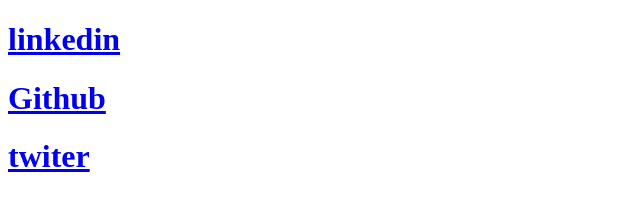
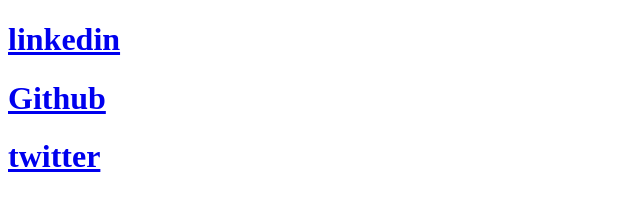
Before and after one commit to serendipitist/serendipitist-site, a Gatsby site: page /contact in a window 1280 px wide. Shown: the full height of the page, 0-640 px from the left. Built offline with nearby package versions, Linux system fonts and the light colour scheme; Gatsby itself is replaced by a stand-in of ours.

Commit message:
correct typos

```diff
--- a/src/pages/contact.js
+++ b/src/pages/contact.js
@@ -5,7 +5,7 @@
   <div>
     <h1><a target="_blank" href="https://www.linkedin.com/in/shireeshaps/">linkedin</a></h1>
     <h1><a target="_blank" href="https://github.com/serendipitist">Github</a></h1>
-    <h1><a target="_blank" href="https://twitter.com/shir_ee_sha">twiter</a></h1>
+    <h1><a target="_blank" href="https://twitter.com/shir_ee_sha">twitter</a></h1>
   </div>
 )
 
--- a/src/pages/index.js
+++ b/src/pages/index.js
@@ -11,7 +11,7 @@
 const IndexPage = () => (
   <div>
     <h1>Hello people,</h1>
-    <p>My name is Shireesha and I am from India. I 💓 Web.If I am not infront of screen ,I love exploring natural landscape.</p>
+    <p>My name is Shireesha and I am from India. I 💓 Web. If I am not infront of screen ,I love exploring natural landscape.</p>
     <p>Click Here to know about my <Link to="/work/">Work</Link>👩‍💻</p>
     <p> I like to promote <Link to="/community/">Community</Link> Learning</p>
     <p>You can 📨 <Link to="/contact/">contact</Link></p>
```
